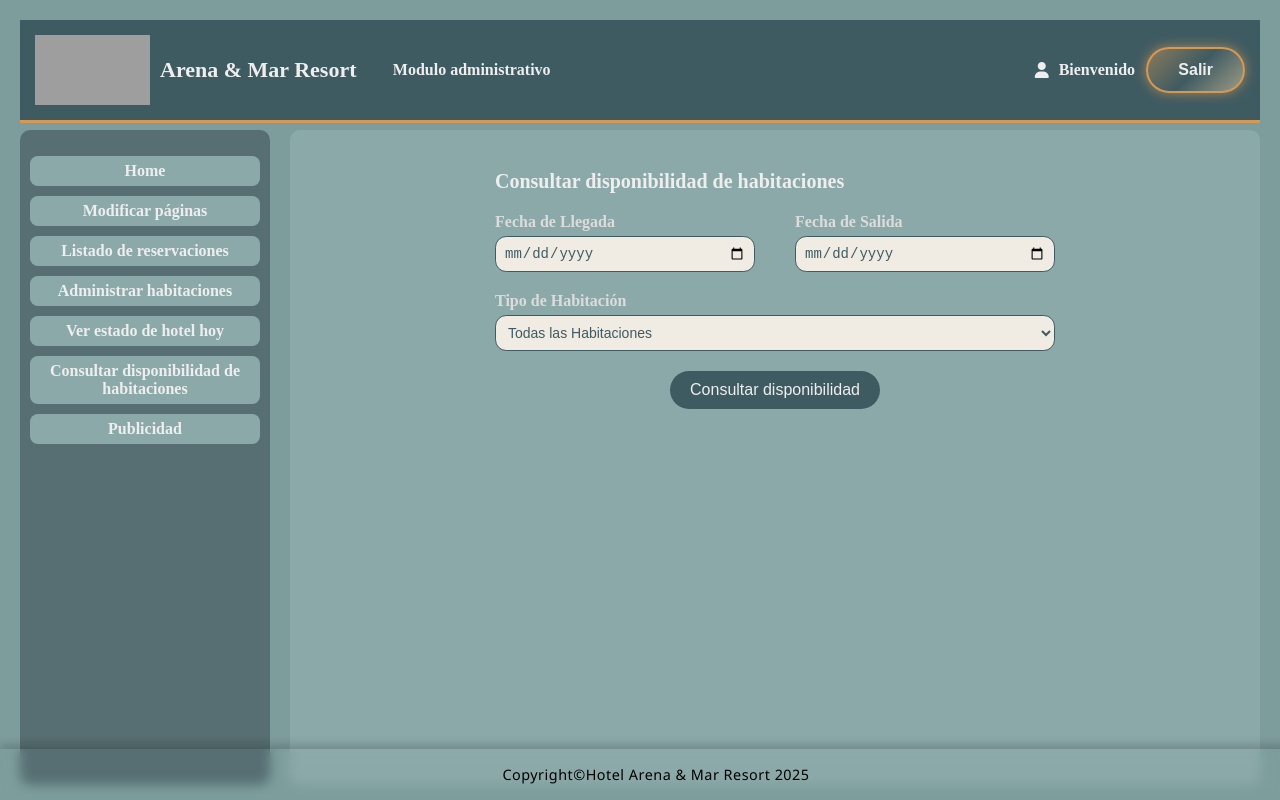
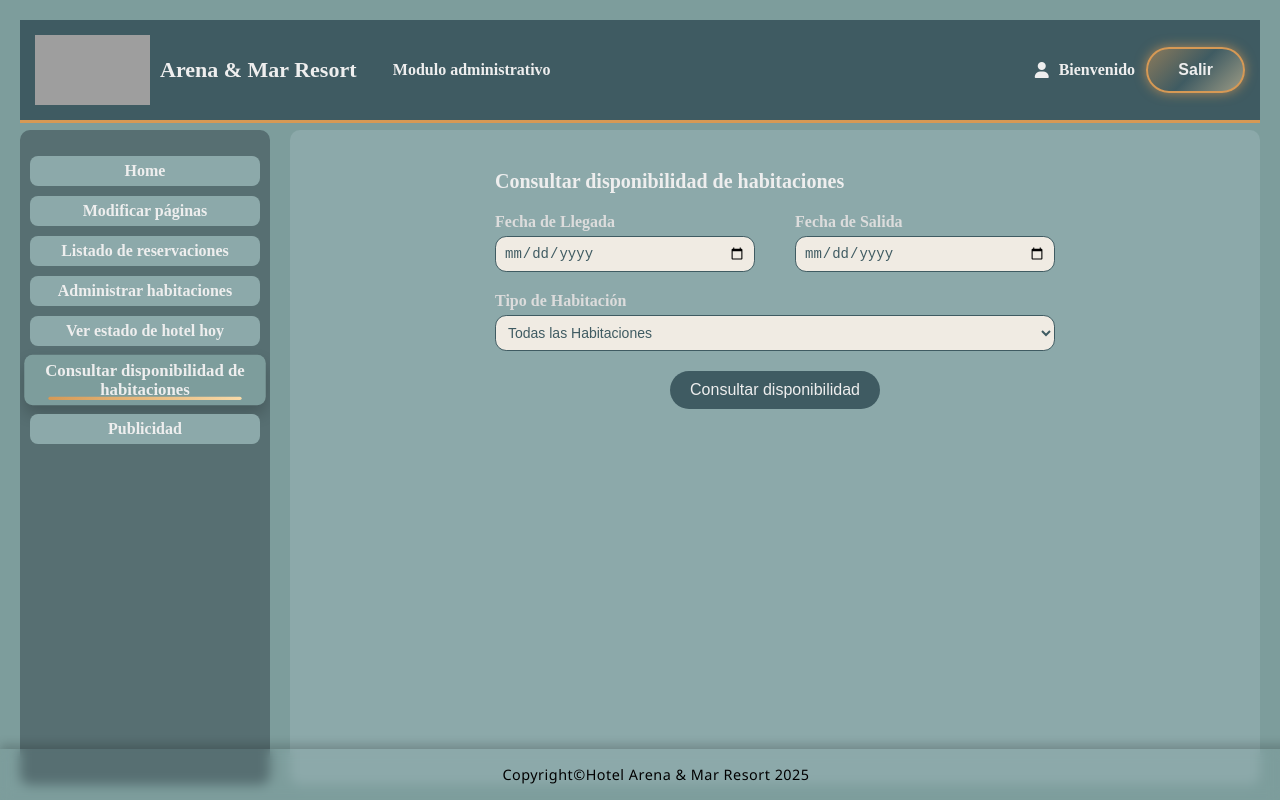
Before and after one commit to DiegoSalazar20/Admin-Arenaymar, an Angular app: page /consultardisponibilidad in a window 1280 px wide. Built offline with nearby package versions, Linux system fonts and the light colour scheme; grey boxes are pictures that could not be loaded.

Commit message:
Fecha actual en la pagina de ver estado del hotel hoy y corrección en el menu

```diff
--- a/src/app/menuadmin/menuadmin.component.html
+++ b/src/app/menuadmin/menuadmin.component.html
@@ -13,13 +13,13 @@
 
   <nav class="sidebar" [class.active]="menuOpen">
     <ul>
-      <li (click)="redirigir('/homeadmin')"><a>Home</a></li>
-      <li (click)="redirigir('/modificarpaginas')"><a>Modificar páginas</a></li>
-      <li (click)="redirigir('/listadoreservas')"><a>Listado de reservaciones</a></li>
-      <li (click)="redirigir('/administrarhabitaciones')"><a>Administrar habitaciones</a></li>
-      <li (click)="redirigir('/verhotelhoy')"><a>Ver estado de hotel hoy</a></li>
-      <li (click)="redirigir('/consultardisponibilidad')"><a>Consultar disponibilidad de habitaciones</a></li>
-      <li (click)="redirigir('/actualizarpublicidad')"><a>Publicidad</a></li>
+      <li [class.activo]="rutaActual.includes('/homeadmin')" (click)="redirigir('/homeadmin')"><a>Home</a></li>
+      <li [class.activo]="rutaActual.includes('/modificarpaginas')" (click)="redirigir('/modificarpaginas')"><a>Modificar páginas</a></li>
+      <li [class.activo]="rutaActual.includes('/listadoreservas')" (click)="redirigir('/listadoreservas')"><a>Listado de reservaciones</a></li>
+      <li [class.activo]="rutaActual.includes('/administrarhabitaciones')" (click)="redirigir('/administrarhabitaciones')"><a>Administrar habitaciones</a></li>
+      <li [class.activo]="rutaActual.includes('/verhotelhoy')" (click)="redirigir('/verhotelhoy')"><a>Ver estado de hotel hoy</a></li>
+      <li [class.activo]="rutaActual.includes('/consultardisponibilidad')" (click)="redirigir('/consultardisponibilidad')"><a>Consultar disponibilidad de habitaciones</a></li>
+      <li [class.activo]="rutaActual.includes('/actualizarpublicidad')" (click)="redirigir('/actualizarpublicidad')"><a>Publicidad</a></li>
     </ul>
 
 
--- a/src/app/menuadmin/menuadmin.component.scss
+++ b/src/app/menuadmin/menuadmin.component.scss
@@ -95,6 +95,26 @@
   .sidebar ul a:hover::after {
     width: 80%;
   }
+
+  .sidebar ul li.activo a {
+    background-color: #7D9D9C;
+    transform: scale(1.05);
+    box-shadow: 0 8px 15px rgba(0, 0, 0, 0.2);
+    position: relative;
+  }
+
+  .sidebar ul li.activo a::after {
+    content: "";
+    position: absolute;
+    left: 50%;
+    bottom: 5px;
+    transform: translateX(-50%);
+    width: 80%;
+    height: 3px;
+    background: linear-gradient(to right, #D69955, #F8DAA8);
+    border-radius: 2px;
+  }
+
 
   .sidebar .publicidad {
     border: 3px solid #F8DAA8;
--- a/src/app/menuadmin/menuadmin.component.ts
+++ b/src/app/menuadmin/menuadmin.component.ts
@@ -12,12 +12,16 @@ import { HttpClient, HttpClientModule } from '@angular/common/http';
 })
 
 export class MenuadminComponent implements OnInit {
+  public menuOpen: boolean = false;
+  public rutaActual: string = '';
+
   constructor(private router: Router, private http: HttpClient) { }
 
-  public menuOpen: boolean = false;
-
   ngOnInit(): void {
-
+    this.rutaActual = this.router.url;
+    this.router.events.subscribe(() => {
+      this.rutaActual = this.router.url;
+    });
   }
 
   toggleMenu(): void {
--- a/src/app/verhotelhoy/verhotelhoy.component.html
+++ b/src/app/verhotelhoy/verhotelhoy.component.html
@@ -2,12 +2,13 @@
     <app-menuadmin></app-menuadmin>
 
     <section class="main-content">
-
         <h2>Estado de habitaciones hoy</h2>
-
+        <p class="fecha-hoy">Fecha: {{ fechaHoy }}</p>
         <div *ngIf="cargando" class="mensaje-info">Cargando...</div>
         <div *ngIf="error" class="mensaje-error">{{ error }}</div>
+
         <table class="table-responsive" *ngIf="habitaciones.length">
+
             <thead>
                 <tr>
                     <th>Nº Habitación</th>
@@ -20,9 +21,9 @@
                     <td data-label="Nº Habitación"><span>{{ h.NumeroHabitacion }}</span></td>
                     <td data-label="Tipo"><span>{{ h.TipoHabitacion }}</span></td>
                     <td data-label="Estado" [ngClass]="{
-              'estado-disponible':    h.Estado==='Disponible',
-              'estado-reservada':     h.Estado==='Reservada',
-              'estado-ocupada':       h.Estado==='Ocupada',
+                'estado-disponible': h.Estado==='Disponible',
+                'estado-reservada': h.Estado==='Reservada',
+                'estado-ocupada': h.Estado==='Ocupada',
                 'estado-deshabilitada': h.Estado==='Deshabilitada'
               }">
                         <span>{{ h.Estado }}</span>
@@ -31,11 +32,15 @@
             </tbody>
         </table>
 
+        <div *ngIf="!cargando && !error && !habitaciones.length" class="mensaje-info">
+            No hay registros de habitaciones para hoy.
+
+        </div>
 
 
-        <div *ngIf="!cargando && !error && !habitaciones.length" class="mensaje-info">
-            No hay registros de habitaciones para hoy.
-        </div>
+        <button class="btn-imprimir">
+            🖨️
+        </button>
 
     </section>
 </div>
--- a/src/app/verhotelhoy/verhotelhoy.component.scss
+++ b/src/app/verhotelhoy/verhotelhoy.component.scss
@@ -47,9 +47,11 @@ html, body {
 
 .table-responsive {
   overflow-x: auto;
-  margin: 2em 0;
+  width: 70%;
+  margin-bottom: 10px;
   border-radius: 10px;
   box-shadow: 0 0 15px rgba(0, 0, 0, 0.2);
+  min-height: 250px;
 }
 
 .table-responsive table {
@@ -57,7 +59,14 @@ html, body {
   border-collapse: collapse;
   font-family: 'Segoe UI', sans-serif;
   border-radius: 10px;
+  overflow: hidden;
 }
+
+thead tr:first-child th:first-child { border-top-left-radius: 10px; }
+thead tr:first-child th:last-child { border-top-right-radius: 10px; }
+tbody tr:last-child td:first-child { border-bottom-left-radius: 10px; }
+tbody tr:last-child td:last-child { border-bottom-right-radius: 10px; }
+
 
 .table-responsive th {
   background: #3F5B62;
@@ -86,6 +95,35 @@ html, body {
   background: #3F5B62;
   transition: all 0.3s ease;
 }
+
+.fecha-hoy {
+  font-size: 1.1rem;
+  color: #EEEEEE;
+  margin-bottom: 20px;
+  text-align: center;
+}
+
+.btn-imprimir {
+  margin-top: 30px;
+  padding: 10px 20px;
+  margin-top: 0%;
+  margin-bottom: 40px;
+  background-color: #3F5B62;
+  color: #EEEEEE;
+  font-size: 1rem;
+  border: none;
+  border-radius: 8px;
+  cursor: pointer;
+  display: flex;
+  align-items: center;
+  gap: 8px;
+  transition: background-color 0.3s ease;
+}
+
+.btn-imprimir:hover {
+  background-color: #576F72;
+}
+
 
 
 @media (max-width: 480px) {
--- a/src/app/verhotelhoy/verhotelhoy.component.ts
+++ b/src/app/verhotelhoy/verhotelhoy.component.ts
@@ -18,12 +18,16 @@ export class VerhotelhoyComponent implements OnInit {
   habitaciones: any[] = [];
   cargando = true;
   error = '';
+  fechaHoy: string = '';
 
   private apiUrl = 'https://arenaymar-frdyg5caarhsd2g5.eastus-01.azurewebsites.net/api/Habitacion/VerEstadoHabitacionesHoy';
 
   constructor(private http: HttpClient) {}
 
   ngOnInit(): void {
+    const hoy = new Date();
+    this.fechaHoy = hoy.toLocaleDateString('es-CR', { day: 'numeric', month: 'numeric', year: 'numeric'});
+
     this.http.get<any[]>(this.apiUrl).subscribe({
       next: data => {
         this.habitaciones = data;
@@ -36,4 +40,8 @@ export class VerhotelhoyComponent implements OnInit {
       }
     });
   }
+
+  imprimir(): void {
+    window.print();
+  }
 }
```
Lines whose indentation alone changed are shown as unchanged.
